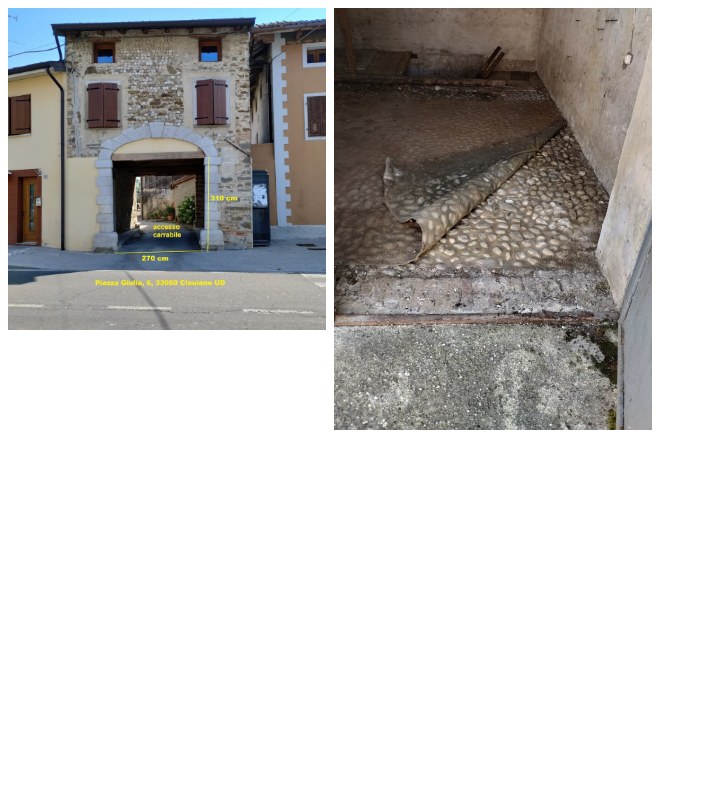
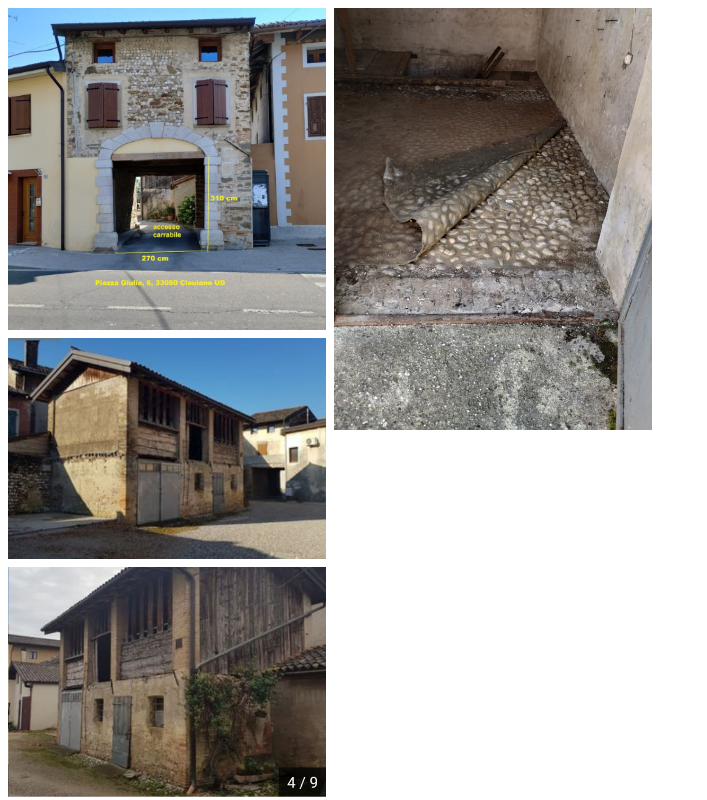
Before and after one commit to rusticoclauiano/rusticoclauiano, a plain HTML site: page index.html in a window 1280 px wide. Shown: the whole page, without its empty margins (0-707 px from the left). Drawn offline with Linux system fonts and the light colour scheme.

Commit message:
Update index.html

```diff
--- a/index.html
+++ b/index.html
@@ -48,9 +48,9 @@ img {
 <div class="row">
   <div class="column">
     <img alt="" src="img/esterno/1.jpg">
+    <img alt="" src="img/esterno/2.jpg">
+    <img alt="" src="img/esterno/3.jpg">
   <!--
-    <img alt="" src="img/2.jpg">
-    <img alt="" src="img/3.jpg">
     <img alt="" src="img/4.jpg">
     <img alt="" src="img/5.jpg">
     <img alt="" src="img/6.jpg">
```
